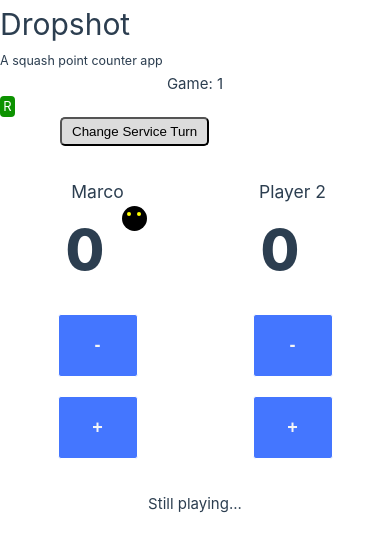
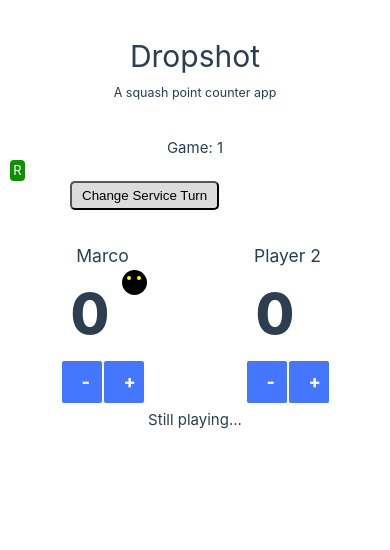
Before and after one commit to MarcoBevilacqua/dropshot, a Vue app: page / in a window 390 px wide. Shown: the top 550 px of the page. Built offline with nearby package versions, Linux system fonts and the light colour scheme.

Commit message:
minor css fix on point counter

```diff
--- a/src/App.vue
+++ b/src/App.vue
@@ -23,14 +23,23 @@ export default {
 
 <style scoped>
 @media (min-width: 1024px) {
-  .header {
-    margin: 2rem auto;
-    text-align: center;
-  }
-
   .container {
     max-width: 800px;
     margin: 0 auto;
   }
 }
+
+@media (max-width: 1024px) {
+  .container {
+    max-width: 720px;
+    margin: 0 auto;
+  }
+}
+
+@media (max-width: 400px) {
+  .container {
+    max-width: 370px;
+    margin: 0 auto;
+  }
+}
 </style>
--- a/src/assets/custom.css
+++ b/src/assets/custom.css
@@ -1,3 +1,8 @@
+.header {
+  margin: 2rem auto;
+  text-align: center;
+}
+
 #score-table {
   display: grid;
   grid-template-columns: 1fr 1fr;
@@ -16,14 +21,16 @@
   font-weight: 800;
 }
 
-.score-cmd {
-  display: inline-block;
+.score-cmd .inner {
+  display: flex;
+  justify-content: center;
 }
 
-.score-cmd button {
-  margin: 1px;
-  width: 80px;
-  font-weight: 600;
+.score-cmd a {
+  line-height: 2px;
+  width: 4rem;
+  height: 1.5rem;
+  font-weight: 800;
   font-size: large;
   color: whitesmoke;
   cursor: pointer;
--- a/src/components/player/PlayerCounter.vue
+++ b/src/components/player/PlayerCounter.vue
@@ -29,10 +29,14 @@ const props = defineProps({
       <div id="ball-point-right" class="ball-point"></div>
     </div>
     <div class="score">
-      <h3 :data-cy="'score-' + playerId">{{ props.score }}</h3>
+      <div style="display: flex; justify-content: center">
+        <h3 :data-cy="'score-' + playerId">{{ props.score }}</h3>
+      </div>
       <div class="score-cmd">
-        <button class="left" :data-cy="'decrement-btn-' + playerId" @click="decrement">-</button>
-        <button class="right" :data-cy="'increment-btn-' + playerId" @click="increment">+</button>
+        <div class="inner">
+          <a class="btn-dec left" :data-cy="'decrement-btn-' + playerId" @click="decrement"> - </a>
+          <a class="btn-inc right" :data-cy="'increment-btn-' + playerId" @click="increment"> + </a>
+        </div>
       </div>
     </div>
   </div>
@@ -68,4 +72,15 @@ const props = defineProps({
   top: 2px;
   right: -15px;
 }
+
+@media (max-width: 400px) {
+  .score-cmd {
+    height: 1rem;
+  }
+  .btn-dec,
+  .btn-inc {
+    width: 0.5rem;
+    height: 50%;
+  }
+}
 </style>
```
